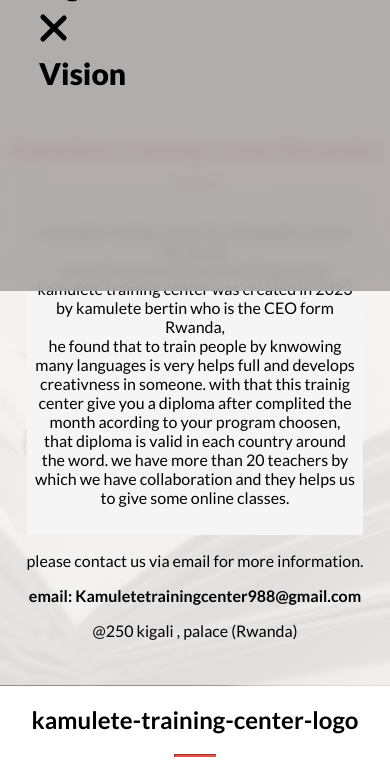
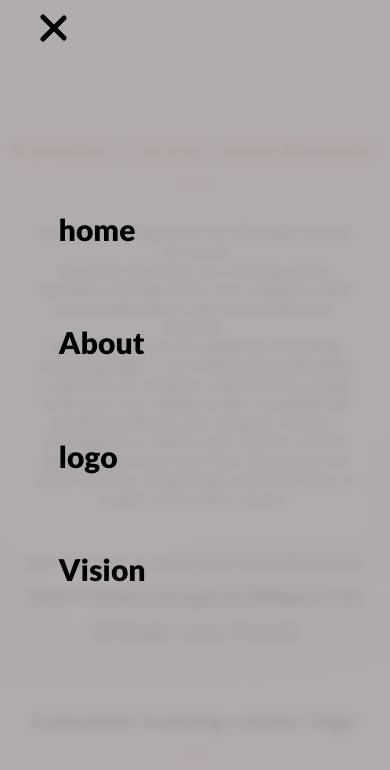
Before and after one commit to bertinkambale/Capstone-project-html-css-js, a website: page About.html in a window 390 px wide. Both pictures are taken after a click on the element 200 px from the left and 24 px from the top of the page. Shown: the top 770 px of the page. Drawn offline with Linux system fonts and the light colour scheme.

```diff
--- a/about.css
+++ b/about.css
@@ -301,7 +301,6 @@
     background-color: rgba(170, 165, 165, 0.9);
     height: 150vh;
     width: 100vw;
-    padding: 30% 5% 5% 10%;
     gap: 9%;
     font-size: 30px;
     font-weight: 800;
@@ -313,17 +312,17 @@
     display: flex;
     flex-direction: column;
     position: fixed;
-    top: -76%;
+    top: -36%;
     background-color: rgba(170, 165, 165, 0.9);
     width: 100vw;
-    height: 150vw;
-    padding: 30% 5% 5% 10%;
+    height: 102%;
+    padding-left: 15%;
     gap: 9%;
     font-size: 30px;
     font-weight: 800;
     left: 0%;
     backdrop-filter: blur(6px);
-    padding-bottom: 200px;
+    padding-bottom: 234px;
   }
 
   .grtittle h1 {
```
